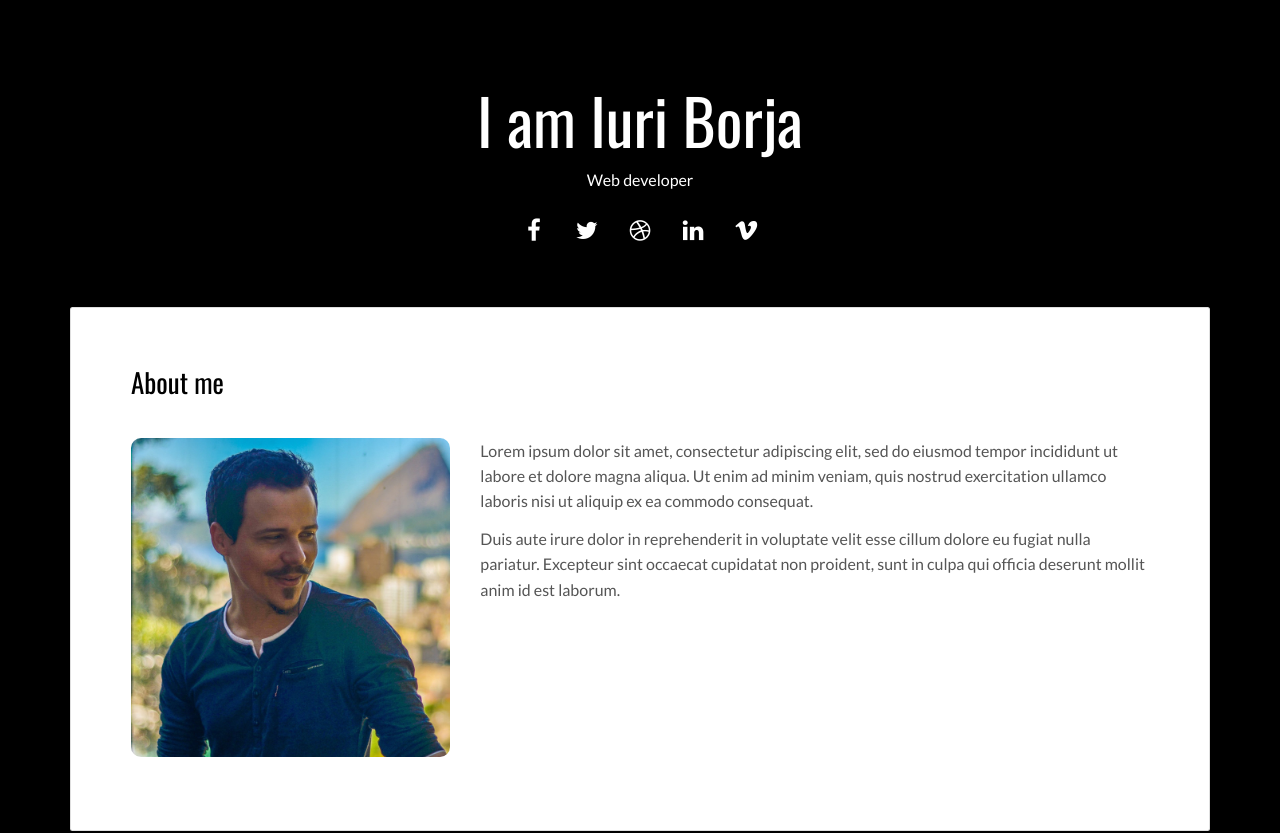
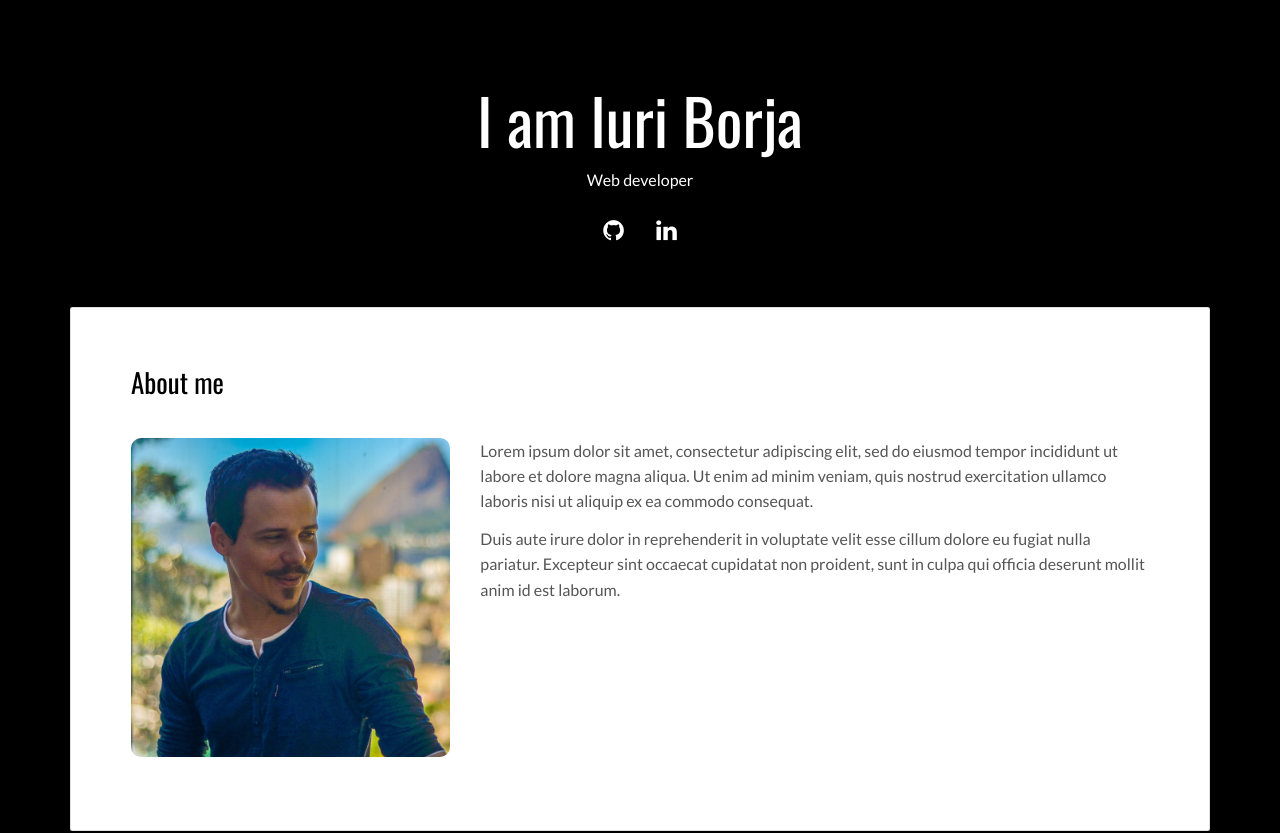
Before and after one commit to IuriBorja/my-portfolio, a plain HTML site: page index.html in a window 1280 px wide. Shown: the top 833 px of the page. Drawn offline with nearby package versions, Linux system fonts and the light colour scheme.

Commit message:
att social

```diff
--- a/index.html
+++ b/index.html
@@ -30,21 +30,28 @@
       <h1>I am Iuri Borja</h1>
       <p>Web developer</p>
       <p>
+        <!--
         <a class="fa-icon fa-icon-2x" href="https://facebook.com/" title="">
           <i class="fa fa-facebook"></i>
         </a>
+        -->
+        <!--
         <a class="fa-icon fa-icon-2x" href="https://twitter.com/" title="">
           <i class="fa fa-twitter"></i>
         </a>
-        <a class="fa-icon fa-icon-2x" href="https://dribbble.com/" title="">
-          <i class="fa fa-dribbble"></i>
+        -->
+        <a class="fa-icon fa-icon-2x" href="https://github.com/IuriBorja" title="">
+          <i class="fa fa-github"></i>
         </a>
-        <a class="fa-icon fa-icon-2x" href="https://www.linkedin.com/" title="">
+
+        <a class="fa-icon fa-icon-2x" href="https://www.linkedin.com/in/iuri-borja-72a28b171/" title="">
           <i class="fa fa-linkedin"></i>
         </a>
+        <!--
         <a class="fa-icon fa-icon-2x" href="https://vimeo.com/" title="">
           <i class="fa fa-vimeo"></i>
         </a>
+        -->
       </p>
     </div>
   </header>
@@ -245,7 +252,7 @@
                 <textarea class="form-control" rows="5" placeholder="Enter your message"></textarea>
               </div>
               <div class="form-group">
-                <button type="submit" class=" btn btn-primary">Send message</button>
+                <button type="submit" class="btn btn-primary">Send message</button>
               </div>
             </form>
           </div>
```
Also changed, not shown: style.css (line endings or trailing spaces).
